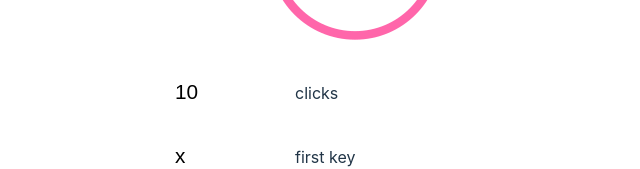
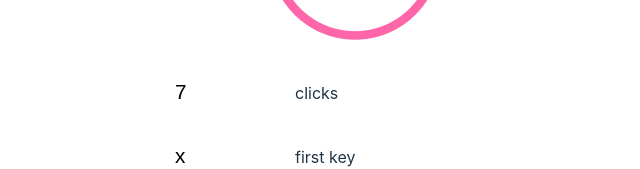
Before and after one commit to TZGyn/Osu-Speed-Test, a Vue app: page / in a window 1280 px wide. Shown: the part 178-347 px from the top of the page, without its empty margins (285-925 px from the left). Built offline with nearby package versions, Linux system fonts and the light colour scheme.

Commit message:
testing new prettier config

```diff
--- a/src/App.vue
+++ b/src/App.vue
@@ -1,5 +1,5 @@
 <script setup lang="ts">
-import SpeedTest from './components/SpeedTest.vue';
+	import SpeedTest from './components/SpeedTest.vue';
 </script>
 
 <template>
--- a/src/components/SpeedTest.vue
+++ b/src/components/SpeedTest.vue
@@ -91,7 +91,7 @@ input[type='number'] {
 <script setup lang="ts">
 	import { ref } from 'vue';
 
-const clickNum = ref(10);
+	const clickNum = ref(7);
 	const firstKey = ref('x');
 	const secondKey = ref('z');
 	const count = ref(0);
```
Lines whose indentation alone changed are shown as unchanged.
